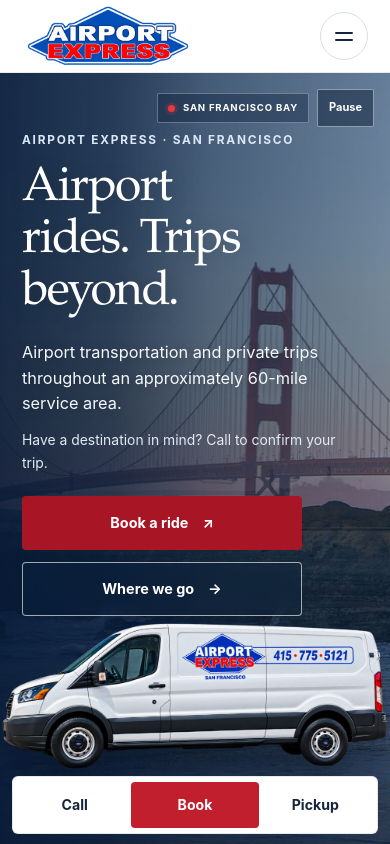
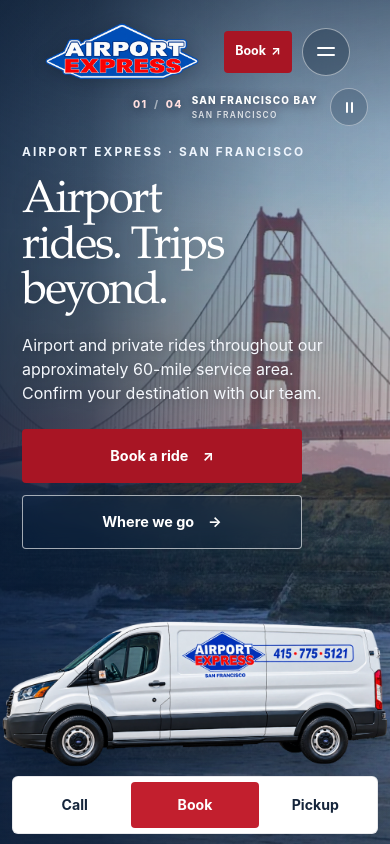
Before and after one commit to oriveronsites-ui/Airport-Express, a Next.js app: page / in a window 390 px wide. Shown: the top 844 px of the page. Built offline with nearby package versions, Linux system fonts and the light colour scheme.

Commit message:
feat: refine Airport Express cinematic hero and floating navigation

```diff
--- a/app/globals.css
+++ b/app/globals.css
@@ -169,7 +169,17 @@
   backdrop-filter: blur(14px);
 }
 
+.site-header.is-home {
+  position: fixed;
+  inset: 12px 0 auto;
+  border: 0;
+  background: transparent;
+  backdrop-filter: none;
+  transition: top 220ms cubic-bezier(0.23, 1, 0.32, 1);
+}
+
 .site-header__inner {
+  position: relative;
   display: flex;
   width: min(calc(100% - var(--gutter) * 2), 1360px);
   min-height: 84px;
@@ -179,6 +189,33 @@
   margin-inline: auto;
 }
 
+.site-header.is-home .site-header__inner {
+  min-height: 78px;
+  padding: 8px 17px;
+  border: 1px solid transparent;
+  border-radius: 16px;
+  transition:
+    min-height 220ms cubic-bezier(0.23, 1, 0.32, 1),
+    padding 220ms cubic-bezier(0.23, 1, 0.32, 1),
+    background-color 220ms ease,
+    border-color 220ms ease,
+    box-shadow 220ms ease,
+    backdrop-filter 220ms ease;
+}
+
+.site-header.is-home.is-scrolled {
+  top: 8px;
+}
+
+.site-header.is-home.is-scrolled .site-header__inner {
+  min-height: 68px;
+  padding-block: 5px;
+  border-color: rgb(255 255 255 / 13%);
+  background: rgb(10 28 50 / 82%);
+  box-shadow: 0 10px 34px rgb(2 13 27 / 17%);
+  backdrop-filter: blur(18px) saturate(125%);
+}
+
 .brand-link {
   display: inline-flex;
   flex: 0 0 auto;
@@ -188,6 +225,10 @@
 
 .brand-link:hover {
   color: inherit;
+}
+
+.site-header.is-home .brand-link__image {
+  filter: drop-shadow(0 2px 8px rgb(0 10 22 / 24%));
 }
 
 .brand-link__image {
@@ -211,6 +252,19 @@
 
 .primary-navigation > a:not(.button):hover {
   color: var(--brand-blue-deep);
+}
+
+.site-header.is-home .primary-navigation > a:not(.button) {
+  color: #ffffff;
+  text-shadow: 0 1px 10px rgb(2 14 31 / 44%);
+}
+
+.site-header.is-home .primary-navigation > a:not(.button):hover {
+  color: #d8e9ff;
+}
+
+.mobile-book-link {
+  display: none;
 }
 
 .menu-toggle {
@@ -226,6 +280,13 @@
   background: var(--surface);
   color: var(--ink);
   cursor: pointer;
+}
+
+.site-header.is-home .menu-toggle {
+  border-color: rgb(255 255 255 / 48%);
+  background: rgb(9 28 51 / 32%);
+  color: #ffffff;
+  backdrop-filter: blur(12px);
 }
 
 .menu-toggle > span:not(.sr-only) {
@@ -331,7 +392,7 @@
 .hero {
   position: relative;
   display: flex;
-  min-height: min(890px, max(710px, calc(100svh - 84px)));
+  min-height: 100svh;
   align-items: flex-start;
   overflow: hidden;
   isolation: isolate;
@@ -374,127 +435,178 @@
 
 .hero__shade {
   background:
-    linear-gradient(90deg, rgb(5 24 52 / 86%) 0%, rgb(5 24 52 / 72%) 29%, rgb(5 24 52 / 45%) 54%, rgb(5 24 52 / 18%) 100%),
-    linear-gradient(0deg, rgb(4 19 42 / 49%) 0%, rgb(4 19 42 / 15%) 35%, rgb(4 19 42 / 17%) 100%);
+    linear-gradient(180deg, rgb(5 19 37 / 46%) 0%, rgb(5 19 37 / 12%) 15%, transparent 28%),
+    linear-gradient(90deg, rgb(5 24 52 / 78%) 0%, rgb(5 24 52 / 65%) 23%, rgb(5 24 52 / 38%) 43%, rgb(5 24 52 / 10%) 71%, transparent 100%),
+    linear-gradient(0deg, rgb(4 19 42 / 40%) 0%, rgb(4 19 42 / 15%) 17%, transparent 42%);
 }
 
 .hero__copy {
   position: relative;
   z-index: 4;
-  width: min(560px, 46vw);
+  width: min(600px, 50vw);
   margin-left: max(var(--gutter), calc((100vw - var(--container)) / 2));
-  padding: clamp(64px, 8.5vh, 100px) 0 270px;
+  padding: clamp(150px, 19svh, 205px) 0 270px;
   color: #ffffff;
 }
 
 .hero .eyebrow--light {
-  color: #dce8f8;
+  margin-bottom: 19px;
+  color: #edf4fc;
+  letter-spacing: 0.18em;
 }
 
 .hero h1 {
-  max-width: 12ch;
-  margin-bottom: 20px;
+  max-width: 10.5ch;
+  margin-bottom: 21px;
   color: #ffffff;
-  font-size: clamp(3.35rem, 5.6vw, 5.4rem);
-  text-shadow: 0 2px 22px rgb(2 14 31 / 20%);
+  font-size: clamp(3.4rem, 6vw, 5.35rem);
+  letter-spacing: -0.045em;
+  line-height: 0.99;
+  text-shadow: 0 2px 20px rgb(2 14 31 / 18%);
 }
 
 .hero__lead {
-  max-width: 42ch;
+  max-width: 46ch;
   margin-bottom: 0;
   color: #f4f7fc;
-  font-size: clamp(1.02rem, 1.25vw, 1.18rem);
-  line-height: 1.58;
+  font-size: clamp(1rem, 1.2vw, 1.13rem);
+  line-height: 1.52;
   text-shadow: 0 1px 12px rgb(2 14 31 / 28%);
-}
-
-.hero__note {
-  margin: 12px 0 0;
-  color: #e1eaf6;
-  font-size: 0.87rem;
 }
 
 .hero__actions {
   display: flex;
   flex-wrap: wrap;
   align-items: center;
-  gap: 12px;
-  margin-top: 26px;
+  gap: 13px;
+  margin-top: 28px;
 }
 
 .hero__scene-controls {
   position: absolute;
   z-index: 4;
-  top: 36px;
+  top: clamp(106px, 13svh, 128px);
   right: clamp(24px, 5vw, 72px);
   display: inline-flex;
-  align-items: center;
-  justify-content: flex-end;
-  gap: 8px;
+  align-items: flex-start;
+  gap: 12px;
 }
 
 .hero__scene-label {
   display: inline-flex;
-  align-items: center;
-  gap: 10px;
-  padding: 9px 12px;
-  border: 1px solid rgb(255 255 255 / 30%);
-  border-radius: 2px;
-  background: rgb(8 28 55 / 38%);
+  align-items: flex-start;
+  gap: 12px;
+  padding: 6px 0;
   color: #ffffff;
-  font-size: 0.67rem;
-  font-weight: 750;
-  letter-spacing: 0.12em;
-  line-height: 1.2;
-  text-transform: uppercase;
-  backdrop-filter: blur(8px);
+  text-shadow: 0 1px 9px rgb(2 14 31 / 56%);
 }
 
 .hero__motion-toggle {
-  min-height: 38px;
-  padding: 8px 11px;
-  border: 1px solid rgb(255 255 255 / 45%);
-  border-radius: 2px;
-  background: rgb(8 28 55 / 48%);
+  display: grid;
+  width: 38px;
+  height: 38px;
+  place-items: center;
+  border: 1px solid rgb(255 255 255 / 42%);
+  border-radius: 50%;
+  background: rgb(8 28 55 / 22%);
   color: #ffffff;
   cursor: pointer;
-  font-size: 0.69rem;
-  font-weight: 720;
-  line-height: 1;
-  backdrop-filter: blur(8px);
-  transition: background 160ms ease;
+  backdrop-filter: blur(10px);
+  transition: background-color 160ms ease, border-color 160ms ease, transform 160ms ease;
 }
 
 .hero__motion-toggle:hover {
-  background: rgb(8 28 55 / 78%);
-}
-
-.hero__scene-label span {
-  width: 7px;
-  height: 7px;
-  border-radius: 50%;
-  background: #e7383e;
-  box-shadow: 0 0 0 3px rgb(231 56 62 / 18%);
+  transform: scale(1.04);
+  border-color: #ffffff;
+  background: rgb(8 28 55 / 55%);
+}
+
+.hero__scene-index {
+  padding-top: 2px;
+  color: #ffdfdf;
+  font-size: 0.65rem;
+  font-weight: 760;
+  letter-spacing: 0.12em;
+  white-space: nowrap;
+}
+
+.hero__scene-index i {
+  padding-inline: 3px;
+  color: rgb(255 255 255 / 52%);
+  font-style: normal;
+}
+
+.hero__scene-copy {
+  display: grid;
+  gap: 2px;
+  text-transform: uppercase;
+}
+
+.hero__scene-copy strong {
+  font-size: 0.68rem;
+  font-weight: 760;
+  letter-spacing: 0.15em;
+  line-height: 1.3;
+}
+
+.hero__scene-copy > span {
+  color: rgb(255 255 255 / 78%);
+  font-size: 0.57rem;
+  font-weight: 630;
+  letter-spacing: 0.16em;
+}
+
+.hero__motion-icon {
+  display: inline-flex;
+  width: 12px;
+  height: 12px;
+  align-items: center;
+  justify-content: center;
+  gap: 3px;
+}
+
+.hero__motion-icon::before,
+.hero__motion-icon > span {
+  content: "";
+  display: block;
+  width: 2px;
+  height: 11px;
+  border-radius: 2px;
+  background: currentColor;
+}
+
+.hero__motion-icon.is-play {
+  width: 0;
+  height: 0;
+  margin-left: 2px;
+  border-top: 6px solid transparent;
+  border-bottom: 6px solid transparent;
+  border-left: 9px solid currentColor;
+}
+
+.hero__motion-icon.is-play::before,
+.hero__motion-icon.is-play > span {
+  display: none;
 }
 
 .hero__van-ground {
   position: absolute;
   z-index: 2;
   right: 2%;
-  bottom: 3.2%;
-  width: min(54vw, 980px);
-  height: 7%;
+  bottom: 0.8%;
+  width: min(59vw, 1040px);
+  height: 5%;
   border-radius: 50%;
   background: radial-gradient(ellipse, rgb(3 12 23 / 46%) 0%, rgb(3 12 23 / 24%) 44%, transparent 73%);
-  filter: blur(13px);
+  filter: blur(15px);
 }
 
 .hero__van-wrap {
   position: absolute;
   z-index: 3;
-  right: clamp(20px, 4vw, 64px);
-  bottom: clamp(14px, 2.5vw, 30px);
-  width: min(58vw, 1100px);
+  right: clamp(20px, 3.5vw, 56px);
+  bottom: clamp(28px, 2vw, 36px);
+  width: min(63vw, 1140px);
   aspect-ratio: 2004 / 785;
 }
 
@@ -1100,6 +1212,10 @@
     min-height: 76px;
   }
 
+  .site-header.is-home .site-header__inner {
+    min-height: 70px;
+  }
+
   .menu-toggle {
     display: flex;
     order: 3;
@@ -1107,17 +1223,26 @@
 
   .primary-navigation {
     position: absolute;
-    top: calc(100% + 1px);
+    top: calc(100% + 8px);
     right: 0;
-    left: 0;
+    left: auto;
     display: none;
+    width: min(380px, calc(100vw - var(--gutter) * 2));
     align-items: stretch;
     flex-direction: column;
     gap: 0;
     padding: 10px var(--gutter) 24px;
-    border-bottom: 1px solid var(--border);
+    border: 1px solid var(--border);
+    border-radius: 14px;
     background: var(--surface);
-    box-shadow: 0 18px 24px rgb(21 37 59 / 8%);
+    box-shadow: 0 20px 48px rgb(2 13 27 / 20%);
+    backdrop-filter: blur(18px);
+  }
+
+  .site-header.is-home .primary-navigation {
+    border-color: rgb(255 255 255 / 18%);
+    background: rgb(9 25 45 / 94%);
+    backdrop-filter: blur(18px) saturate(125%);
   }
 
   .primary-navigation.is-open {
@@ -1130,40 +1255,39 @@
     font-size: 1rem;
   }
 
+  .site-header.is-home .primary-navigation > a:not(.button) {
+    border-bottom-color: rgb(255 255 255 / 12%);
+  }
+
   .primary-navigation__book {
     margin-top: 18px;
   }
 
   .hero {
-    min-height: max(790px, calc(100svh - 76px));
+    min-height: max(100svh, 760px);
   }
 
   .hero__copy {
     width: min(680px, calc(100% - var(--gutter) * 2));
     margin-left: var(--gutter);
-    padding-top: 62px;
+    padding-top: clamp(145px, 18svh, 190px);
     padding-bottom: 300px;
   }
 
   .hero__van-wrap {
     right: 2%;
-    bottom: 18px;
+    bottom: clamp(24px, 3vw, 32px);
     width: min(90vw, 900px);
   }
 
   .hero__van-ground {
     right: 4%;
-    bottom: 3%;
+    bottom: 0.8%;
     width: min(84vw, 820px);
   }
 
-  .hero__scene-label {
-    top: auto;
-    right: var(--gutter);
-  }
-
   .hero__scene-controls {
-    top: 24px;
+    top: 96px;
     right: var(--gutter);
   }
 
@@ -1193,26 +1317,61 @@
   }
 
   .site-header__inner {
-    min-height: 72px;
+    min-height: 70px;
+    gap: 10px;
   }
 
   .brand-link__image {
-    width: min(172px, 45vw);
+    width: min(164px, 43vw);
+  }
+
+  .mobile-book-link {
+    display: inline-flex;
+    min-width: 68px;
+    min-height: 42px;
+    align-items: center;
+    justify-content: center;
+    gap: 5px;
+    margin-left: auto;
+    padding: 8px 10px;
+    border-radius: 4px;
+    background: var(--brand-red-deep);
+    color: #ffffff;
+    font-size: 0.78rem;
+    font-weight: 750;
+    line-height: 1;
+    text-decoration: none;
+    transition: background-color 160ms ease, transform 160ms ease;
+  }
+
+  .mobile-book-link:hover {
+    transform: translateY(-1px);
+    background: var(--brand-red);
+    color: #ffffff;
+  }
+
+  .primary-navigation__book {
+    display: none;
+  }
+
+  .site-header.is-home .primary-navigation {
+    padding-bottom: 48px;
   }
 
   .hero {
-    min-height: min(860px, max(720px, calc(100svh - 72px)));
+    min-height: 100svh;
   }
 
   .hero__copy {
     width: 100%;
     margin-left: 0;
-    padding: 64px var(--gutter) 230px;
+    padding: 150px var(--gutter) 230px;
   }
 
   .hero h1 {
-    max-width: 11ch;
-    font-size: clamp(3rem, 11.5vw, 4.1rem);
+    max-width: 10ch;
+    margin-bottom: 18px;
+    font-size: clamp(2.85rem, 11vw, 3.85rem);
   }
 
   .hero__actions {
@@ -1220,7 +1379,7 @@
     align-items: flex-start;
     flex-direction: column;
     gap: 12px;
-    margin-top: 21px;
+    margin-top: 23px;
   }
 
   .hero__actions .button {
@@ -1243,15 +1402,21 @@
   }
 
   .hero__scene-controls {
-    top: 16px;
-    right: 16px;
+    top: 88px;
+    right: var(--gutter);
   }
 
   .hero__scene-label {
-    gap: 8px;
-    padding: 8px 10px;
-    font-size: 0.6rem;
-    letter-spacing: 0.08em;
+    gap: 9px;
+  }
+
+  .hero__scene-copy strong {
+    font-size: 0.62rem;
+    letter-spacing: 0.12em;
+  }
+
+  .hero__scene-copy > span {
+    font-size: 0.52rem;
   }
 
   .section-heading,
@@ -1406,15 +1571,11 @@
 
 @media (max-width: 420px) {
   .hero__copy {
-    padding-top: 60px;
+    padding-top: 145px;
   }
 
   .hero__lead {
-    max-width: 35ch;
-  }
-
-  .hero__note {
-    max-width: 36ch;
+    max-width: 33ch;
   }
 
   .region-diagram {
@@ -1425,6 +1586,42 @@
   .region-diagram__node {
     width: 26%;
     font-size: 0.58rem;
+  }
+}
+
+@media (max-height: 740px) and (max-width: 760px) {
+  .hero__copy {
+    padding-top: 132px;
+    padding-bottom: 190px;
+  }
+
+  .hero h1 {
+    font-size: clamp(2.7rem, 10.5vw, 3.35rem);
+  }
+
+  .hero__van-wrap {
+    width: min(74vw, 440px);
+  }
+}
+
+@media (max-height: 720px) and (min-width: 761px) {
+  .hero__copy {
+    padding-top: 132px;
+    padding-bottom: 230px;
+  }
+
+  .hero h1 {
+    font-size: clamp(3.25rem, 5.5vw, 4.6rem);
+    margin-bottom: 16px;
+  }
+
+  .hero__actions {
+    margin-top: 21px;
+  }
+
+  .hero__van-wrap {
+    right: 2%;
+    width: min(56vw, 850px);
   }
 }
 
--- a/components/AirportExpressHero.tsx
+++ b/components/AirportExpressHero.tsx
@@ -9,21 +9,25 @@
   {
     src: "/images/hero/san-francisco-bay.webp",
     label: "San Francisco Bay",
+    city: "San Francisco",
     position: "center 61%",
   },
   {
     src: "/images/hero/golden-gate-bridge.webp",
     label: "Golden Gate",
+    city: "San Francisco",
     position: "center 50%",
   },
   {
     src: "/images/hero/san-francisco-fog.webp",
-    label: "San Francisco in the fog",
+    label: "San Francisco fog",
+    city: "San Francisco",
     position: "center 45%",
   },
   {
     src: "/images/hero/san-francisco-twin-peaks.webp",
-    label: "Twin Peaks, San Francisco",
+    label: "Twin Peaks",
+    city: "San Francisco",
     position: "center 54%",
   },
 ] as const;
@@ -112,18 +116,26 @@
 
       <div className="hero__scene-controls">
         <span aria-hidden="true" className="hero__scene-label">
-          <span />
-          {scenes[activeScene].label}
+          <span className="hero__scene-index">
+            {String(activeScene + 1).padStart(2, "0")} <i>/</i> {String(scenes.length).padStart(2, "0")}
+          </span>
+          <span className="hero__scene-copy">
+            <strong>{scenes[activeScene].label}</strong>
+            <span>{scenes[activeScene].city}</span>
+          </span>
         </span>
         {motionEnabled && (
           <button
-            aria-label={paused ? "Resume background scenes" : "Pause background scenes"}
+            aria-label={paused ? "Play background slideshow" : "Pause background slideshow"}
             aria-pressed={paused}
             className="hero__motion-toggle"
             onClick={() => setPaused((wasPaused) => !wasPaused)}
+            title={paused ? "Play background slideshow" : "Pause background slideshow"}
             type="button"
           >
-            {paused ? "Resume" : "Pause"}
+            <span aria-hidden="true" className={`hero__motion-icon${paused ? " is-play" : ""}`}>
+              <span />
+            </span>
           </button>
         )}
       </div>
@@ -132,9 +144,9 @@
         <p className="eyebrow eyebrow--light">Airport Express · San Francisco</p>
         <h1 id="hero-title">Airport rides. Trips beyond.</h1>
         <p className="hero__lead">
-          Airport transportation and private trips throughout an approximately 60-mile service area.
+          Airport and private rides throughout our approximately 60-mile service area. Confirm your
+          destination with our team.
         </p>
-        <p className="hero__note">Have a destination in mind? Call to confirm your trip.</p>
         <div className="hero__actions">
           <BookingLink />
           <Link className="button button--hero-secondary" href="/where-we-go">
@@ -148,8 +160,9 @@
         <Image
           alt="White Airport Express van with the company logo and phone number on its side"
           className="hero__van"
+          fetchPriority="high"
           fill
-          priority
+          loading="eager"
           quality={92}
           sizes="(max-width: 760px) 100vw, (max-width: 1080px) 88vw, 68vw"
           src="/images/airport-express-van.webp"
--- a/components/SiteHeader.tsx
+++ b/components/SiteHeader.tsx
@@ -2,14 +2,24 @@
 
 import Image from "next/image";
 import Link from "next/link";
-import { useState } from "react";
+import { usePathname } from "next/navigation";
+import { useEffect, useState } from "react";
 import { navigation, site } from "@/lib/site";
 
 export function SiteHeader() {
   const [menuOpen, setMenuOpen] = useState(false);
+  const [scrolled, setScrolled] = useState(false);
+  const isHome = usePathname() === "/";
+
+  useEffect(() => {
+    const updateScrollState = () => setScrolled(window.scrollY > 28);
+    updateScrollState();
+    window.addEventListener("scroll", updateScrollState, { passive: true });
+    return () => window.removeEventListener("scroll", updateScrollState);
+  }, []);
 
   return (
-    <header className="site-header">
+    <header className={`site-header${isHome ? " is-home" : ""}${isHome && scrolled ? " is-scrolled" : ""}`}>
       <a className="skip-link" href="#main-content">
         Skip to content
       </a>
@@ -29,6 +39,16 @@
             width={2053}
           />
         </Link>
+
+        <a
+          aria-label="Book a ride"
+          className="mobile-book-link"
+          href={site.reservationUrl}
+          rel="noreferrer"
+          target="_blank"
+        >
+          Book <span aria-hidden="true">↗</span>
+        </a>
 
         <button
           aria-controls="primary-navigation"
```
